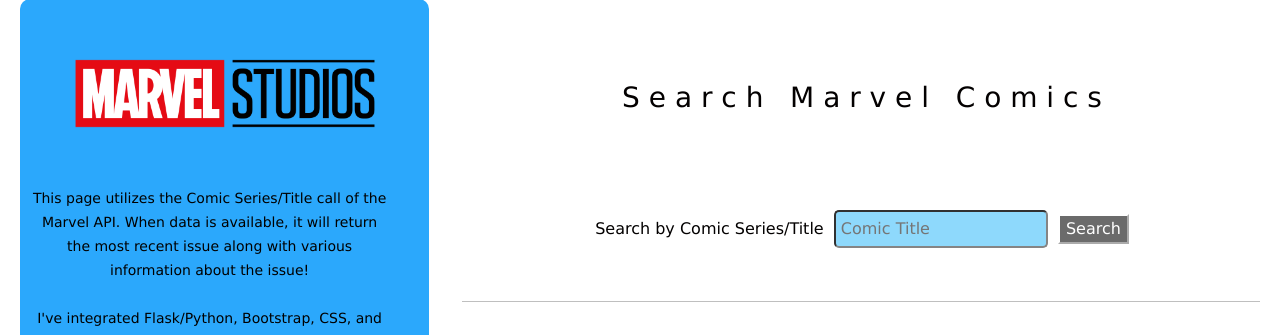
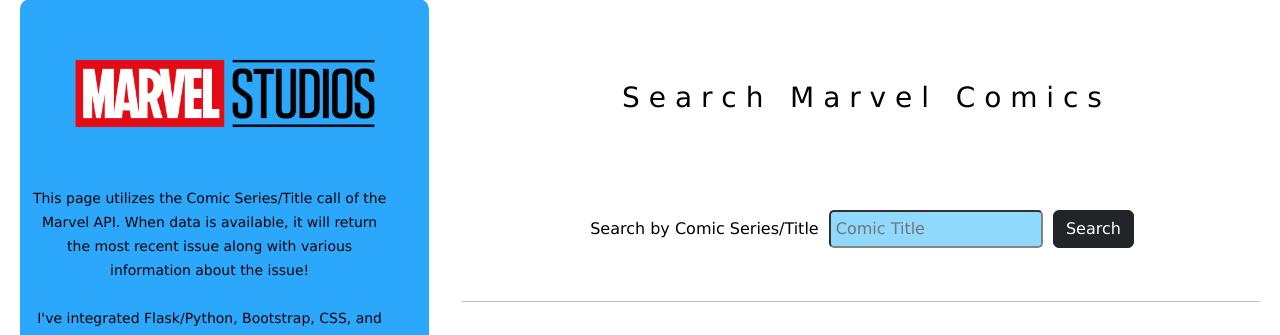
Before and after one commit to ceakins92/colabspre, a Flask app: page /auth/comic_search in a window 1280 px wide. Shown: the part 567-902 px from the top of the page. Run offline with Flask 3, Linux system fonts and the light colour scheme.

Commit message:
Updated buttons, corrected .contact error, minor style fixes

```diff
--- a/app/blueprints/api/routes.py
+++ b/app/blueprints/api/routes.py
@@ -57,9 +57,9 @@
             extension = data["data"]["results"][0]["thumbnail"]["extension"]
         # - Format Variables as Strings========
             name_title = f'<strong>{char_name}</strong>'
-            desc_title = f'<font color="white">Description:</font> {description}'
-            comic_num = f'<font color="white">Comics Appeared In:</font> {comics_avail}'
-            comic_res = f'<font color="white">{char_name} Comic Collection via</font><font color="red"> MARVEL</font><font color="white">:</font><br/><a href="{comic_resource}" target="_blank">{comic_resource}</a>'
+            desc_title = f'<font color="black">Description:</font> {description}'
+            comic_num = f'<font color="black">Comics Appeared In:</font> {comics_avail}'
+            comic_res = f'<font color="black">{char_name} Comic Collection via</font><font color="red"> MARVEL</font><font color="white">:</font><br/><a href="{comic_resource}" target="_blank">{comic_resource}</a>'
             thumbnail = f"{thumbnail}.{extension}"
         # - Return Data=============
             package = {"Character Name": name_title, "Description (if available)": desc_title, "Comics Appeared In": comic_num, "Comic Collection via Marvel": comic_res,"thumbnail": thumbnail}
--- a/app/blueprints/auth/routes.py
+++ b/app/blueprints/auth/routes.py
@@ -80,7 +80,7 @@
         res = pd.DataFrame({'name': name, 'email': email, 'subject': subject, 'message': message}, index=[0])
         res.to_csv('./contactusMessage.csv')
         flash('Message Sent!', 'success')
-        return redirect(url_for('social.user_page', username=current_user.username))
+        return redirect(url_for('main.home'))
     else:
         return render_template('contact.jinja', form=form)
 
@@ -127,9 +127,9 @@
                   "View at Marvel": comic_resource, "thumbnail": thumbnail})
             # FORMAT VARIABLES FOR RENDERING ============================
             dis_title = f'<strong>{title_name}</strong>'
-            dis_desc = f'<font color="white">Description:</font> {description}'
-            dis_date = f'<font color="white">Available Date:</font> {on_sale}'
-            dis_link = f'<font color="white">{title_name} Comic Collection via</font><font color="red"> MARVEL</font><font color="white">:</font><br/><a href="{comic_resource}" target="_blank">{comic_resource}</a>'
+            dis_desc = f'<font color="black">Description:</font> {description}'
+            dis_date = f'<font color="black">Available Date:</font> {on_sale}'
+            dis_link = f'<font color="black">{title_name} Comic Collection via</font><font color="red"> MARVEL</font><font color="black">:</font><br/><a href="{comic_resource}" target="_blank">{comic_resource}</a>'
             thumbnail = f"{thumbnail}"
             # Return Formatted Variables ============================
             add_fave.update({"title": title_name, "Description": description, "First Available": on_sale, "View at Marvel": comic_resource, "thumbnail": thumbnail})
--- a/app/static/css/styles.css
+++ b/app/static/css/styles.css
@@ -37,7 +37,7 @@
 }
 
 #splash-btn {
-  color: rgb(219, 243, 7);
+  color: rgb(255, 255, 255);
   font-size: 20px;
 }
 
--- a/app/templates/char_page.jinja
+++ b/app/templates/char_page.jinja
@@ -33,7 +33,7 @@
                 <form method="POST" action="{{ url_for('api.char_page')}}">
                     <label for="search_char">Search for a MARVEL character</label>
                     <input type="text" id="search_char" placeholder="Character Name" name="search_char" required>
-                    <button type="submit">Search</button>
+                    <button class="btn btn-dark" type="submit">Search</button>
                 </form>
                 <br /><br />
             </center>
@@ -45,7 +45,7 @@
                 <div class="col text-center">
                     <center>
                         <hr>
-                        <font style="color:yellow">Character Located!</font><br><br>
+                        <font style="color:rgb(6, 183, 253)"><strong>Character Located!</strong></font><br><br>
                         <h2>{{ data['Character Name'] }}</h2>
                         <img src="{{ data['thumbnail'] }}" alt="{{ data['name']}}" width="500px"
                             class="img-fluid"><br><br>
@@ -107,7 +107,7 @@
                     interfaces available- which I did not. If you have any questions, please reach out to me!</p>
                     <br><br>
                 </small>
-                <center><a class="btn btn-outline-danger" href="{{ url_for('auth.get_contact') }}" id="splash-btn"
+                <center><a class="btn btn-dark" href="{{ url_for('auth.get_contact') }}" id="splash-btn"
                         role="button">Contact Me</a></center>
                 <br><br>
                 <br><br>
--- a/app/templates/comic_search.jinja
+++ b/app/templates/comic_search.jinja
@@ -29,7 +29,7 @@
                 <form method="POST" action="{{ url_for('auth.title_page_post')}}">
                     <label for="search_char">Search by Comic Series/Title</label>
                     <input type="text" id="search_title" placeholder="Comic Title" name="search_title" required>
-                    <button type="submit">Search</button>
+                    <button class="btn btn-dark" type="submit">Search</button>
                 </form>
                 <br /><br />
             </center>
@@ -42,7 +42,7 @@
                 <div class="col text-center">
                     <center>
                         <hr>
-                        <font style="color:yellow">Newest Comic Located!</font><br><br>
+                        <font style="color:rgb(6, 183, 253)"><strong>Newest Comic Located!</strong></font><br><br>
                         <h2>{{ data['title'] }}</h2>
                         <img src="{{ data['thumbnail'] }}" width="500px" class="img-fluid"><br><br>
                     </center>
@@ -102,7 +102,7 @@
                     interfaces available- which I did not. If you have any questions, please reach out to me!</p>
                     <br><br>
                 </small>
-                <center><a class="btn btn-outline-danger" href="{{ url_for('auth.get_contact') }}" id="splash-btn"
+                <center><a class="btn btn-dark" href="{{ url_for('auth.get_contact') }}" id="splash-btn"
                         role="button">Contact Me</a></center>
                 <br><br>
                 <br><br>
--- a/app/templates/index.jinja
+++ b/app/templates/index.jinja
@@ -71,7 +71,7 @@
                     interfaces available- which I did not. If you have any questions, please reach out to me!</p>
                     <br><br>
                 </small>
-                <center><a class="btn btn-outline-danger" href="{{ url_for('auth.get_contact') }}" id="splash-btn"
+                <center><a class="btn btn-dark" href="{{ url_for('auth.get_contact') }}" id="splash-btn"
                         role="button">Contact Me</a></center>
                 <br><br>
                 <br><br>
--- /dev/null
+++ b/contactusMessage.csv
@@ -0,0 +1,2 @@
+,name,email,subject,message
+0,Chris,ceakins92@gmail.com,Test,Testing this thing
```
